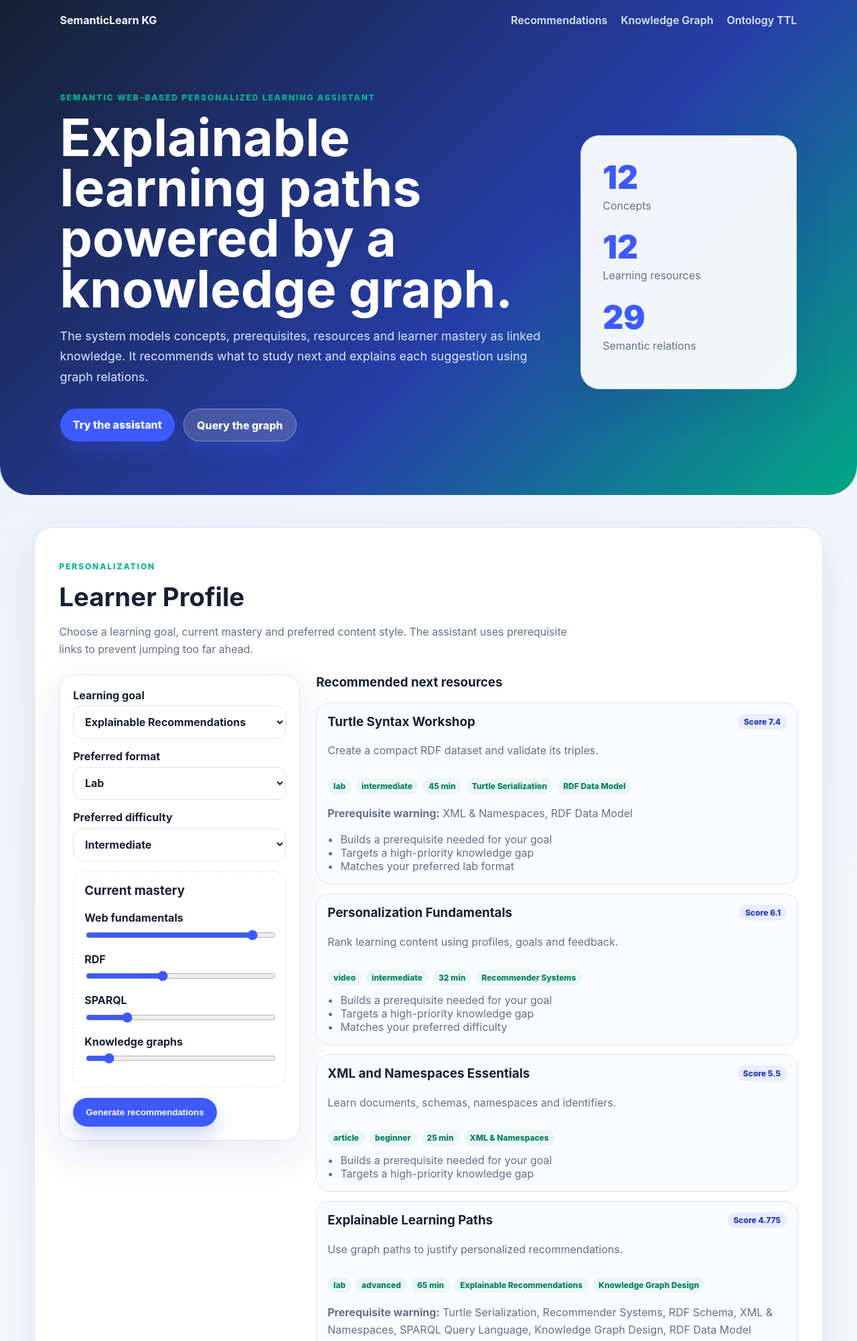
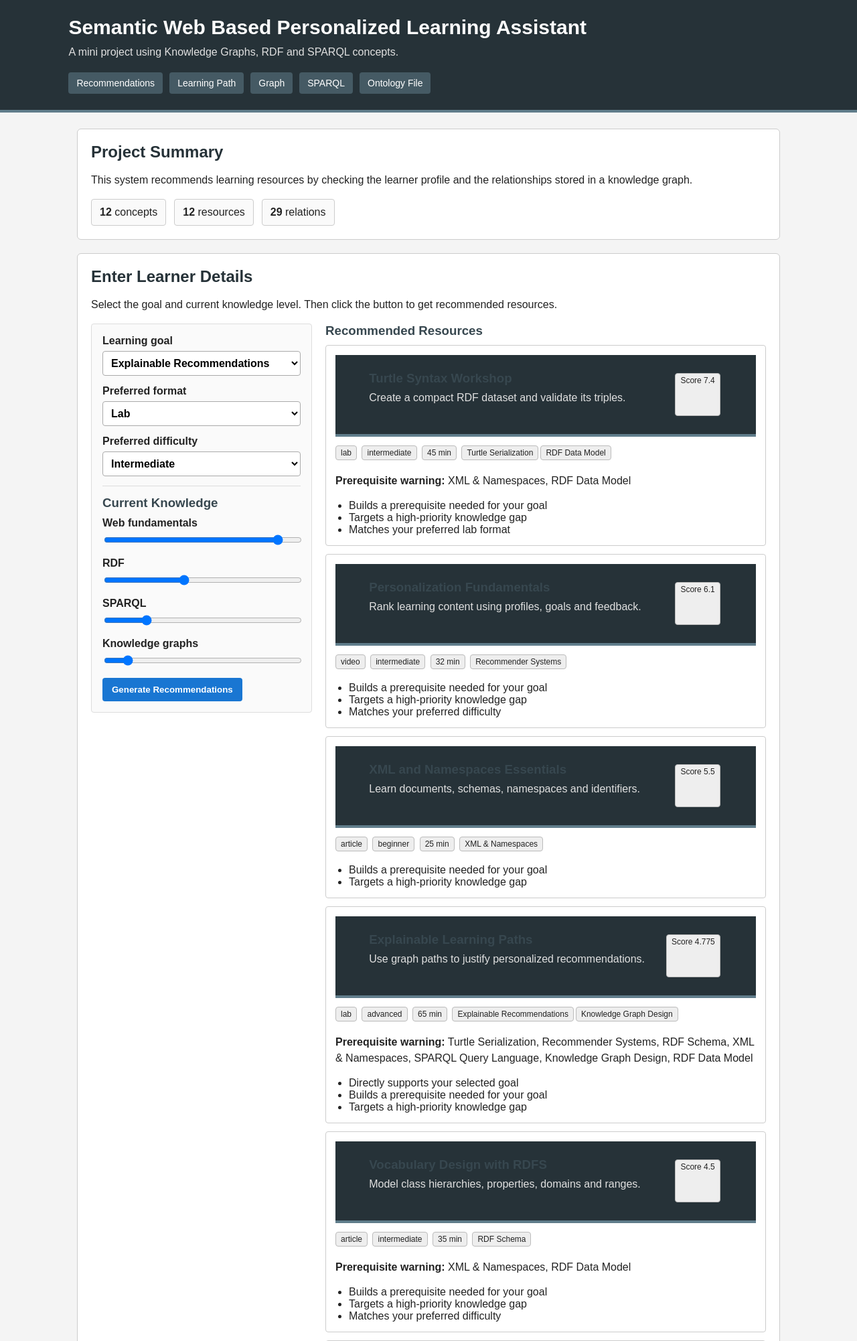
Before and after one commit to aaryan-purohit-2465/Web-Sematics-Project, a Flask app: page / in a window 1280 px wide. Shown: the top 2002 px of the page at 67% size. Run offline with Flask 3, Linux system fonts and the light colour scheme.

Commit message:
simpler UI for testing

```diff
--- a/static/style.css
+++ b/static/style.css
@@ -1,104 +1,252 @@
-:root {
-  color-scheme: light;
-  --bg: #f5f7fb;
-  --ink: #172033;
-  --muted: #62708a;
-  --brand: #3d5afe;
-  --brand-dark: #2237b8;
-  --card: #ffffff;
-  --line: #dce3f2;
-  --accent: #00b894;
+* {
+  box-sizing: border-box;
 }
 
-* { box-sizing: border-box; }
 body {
   margin: 0;
-  font-family: Inter, ui-sans-serif, system-ui, -apple-system, BlinkMacSystemFont, "Segoe UI", sans-serif;
-  color: var(--ink);
-  background: radial-gradient(circle at top left, #e8f1ff 0, transparent 35%), var(--bg);
+  font-family: Arial, Helvetica, sans-serif;
+  color: #222;
+  background: #f4f4f4;
 }
 
-a { color: inherit; text-decoration: none; }
+header {
+  background: #263238;
+  color: white;
+  padding: 24px 8%;
+  border-bottom: 4px solid #607d8b;
+}
+
+header h1 {
+  margin: 0 0 8px;
+  font-size: 30px;
+}
+
+header p {
+  margin: 0 0 18px;
+  color: #e0e0e0;
+}
+
 nav {
   display: flex;
-  gap: 1.25rem;
-  align-items: center;
-  padding: 1.25rem 7vw;
+  flex-wrap: wrap;
+  gap: 10px;
 }
-nav strong { margin-right: auto; }
-nav a { color: #dce6ff; font-weight: 600; }
 
-.hero {
+nav a {
   color: white;
-  background: linear-gradient(135deg, #172033 0%, #263ea8 58%, #00a884 100%);
-  border-bottom-left-radius: 44px;
-  border-bottom-right-radius: 44px;
+  text-decoration: none;
+  background: #455a64;
+  padding: 8px 12px;
+  border-radius: 4px;
+  font-size: 14px;
 }
-.hero-grid {
+
+main {
+  width: min(1050px, 92%);
+  margin: 24px auto 40px;
+}
+
+.box {
+  background: white;
+  border: 1px solid #ccc;
+  border-radius: 6px;
+  padding: 20px;
+  margin-bottom: 20px;
+}
+
+h2 {
+  margin: 0 0 10px;
+  color: #263238;
+  font-size: 24px;
+}
+
+h3 {
+  margin: 0 0 10px;
+  color: #37474f;
+}
+
+p {
+  line-height: 1.5;
+}
+
+.stats {
+  display: flex;
+  flex-wrap: wrap;
+  gap: 12px;
+  margin-top: 12px;
+}
+
+.stats span {
+  border: 1px solid #ccc;
+  background: #fafafa;
+  padding: 10px 12px;
+  border-radius: 4px;
+}
+
+.two-column {
   display: grid;
-  grid-template-columns: minmax(0, 1.5fr) minmax(260px, .65fr);
-  gap: 2rem;
-  padding: 4rem 7vw 5rem;
-  align-items: center;
+  grid-template-columns: 330px 1fr;
+  gap: 20px;
+  align-items: start;
 }
-.hero h1 { font-size: clamp(2.4rem, 6vw, 5rem); line-height: 0.98; margin: .4rem 0 1rem; max-width: 900px; }
-.lead { color: #dce6ff; max-width: 760px; font-size: 1.12rem; line-height: 1.7; }
-.eyebrow { text-transform: uppercase; letter-spacing: .16em; font-size: .75rem; font-weight: 800; color: var(--accent); }
-.actions { display: flex; gap: .8rem; flex-wrap: wrap; margin-top: 2rem; }
-.button {
-  display: inline-flex;
+
+form {
+  border: 1px solid #ddd;
+  background: #fafafa;
+  padding: 16px;
+  border-radius: 4px;
+}
+
+label {
+  display: block;
+  margin-bottom: 14px;
+  font-weight: bold;
+}
+
+select,
+textarea {
+  width: 100%;
+  margin-top: 6px;
+  border: 1px solid #aaa;
+  border-radius: 4px;
+  padding: 8px;
+  font: inherit;
+  background: white;
+}
+
+input[type="range"] {
+  width: 100%;
+  margin-top: 8px;
+}
+
+button {
   border: 0;
-  border-radius: 999px;
-  padding: .85rem 1.2rem;
+  background: #1976d2;
   color: white;
-  background: var(--brand);
-  font-weight: 800;
+  padding: 10px 14px;
+  border-radius: 4px;
   cursor: pointer;
-  box-shadow: 0 14px 28px rgba(61, 90, 254, .24);
+  font-weight: bold;
 }
-.button.secondary { background: rgba(255,255,255,.16); border: 1px solid rgba(255,255,255,.3); }
 
-.stats-card, .card, .panel {
-  background: rgba(255,255,255,.94);
-  border: 1px solid var(--line);
-  box-shadow: 0 20px 60px rgba(23, 32, 51, .08);
+button:hover,
+nav a:hover {
+  opacity: 0.9;
 }
-.stats-card { color: var(--ink); border-radius: 28px; padding: 2rem; }
-.stats-card span { font-size: 3rem; font-weight: 900; color: var(--brand); }
-.stats-card p { margin: 0 0 1.2rem; color: var(--muted); }
 
-main { width: min(1180px, 92vw); margin: 3rem auto 5rem; }
-.panel { border-radius: 28px; padding: clamp(1.25rem, 4vw, 2.25rem); margin-bottom: 1.5rem; }
-.section-heading { max-width: 760px; margin-bottom: 1.5rem; }
-h2 { margin: .1rem 0 .5rem; font-size: clamp(1.8rem, 3vw, 2.7rem); }
-h3 { margin-top: 0; }
-p { color: var(--muted); line-height: 1.65; }
-.profile-grid { display: grid; grid-template-columns: 360px 1fr; gap: 1.5rem; align-items: start; }
-.card { border-radius: 22px; padding: 1.25rem; }
-label { display: grid; gap: .35rem; margin-bottom: 1rem; font-weight: 750; }
-select, textarea, input[type="search"] {
-  width: 100%; border: 1px solid var(--line); border-radius: 14px; padding: .8rem; font: inherit; background: white; color: var(--ink);
+.mastery-box {
+  border-top: 1px solid #ddd;
+  margin-top: 10px;
+  padding-top: 14px;
 }
-input[type="range"] { width: 100%; accent-color: var(--brand); }
-.mastery-box { padding: 1rem; border: 1px dashed var(--line); border-radius: 18px; margin-bottom: 1rem; }
-.result-list { display: grid; gap: .9rem; }
-.resource-card { border: 1px solid var(--line); border-radius: 20px; padding: 1rem; background: #fbfcff; }
-.resource-card header { display: flex; justify-content: space-between; gap: 1rem; align-items: start; }
-.pill { border-radius: 999px; padding: .25rem .55rem; font-size: .75rem; background: #e9edff; color: var(--brand-dark); font-weight: 800; white-space: nowrap; }
-.tags { display: flex; flex-wrap: wrap; gap: .4rem; margin: .75rem 0; }
-.tag { background: #eaf8f4; color: #087c65; border-radius: 999px; padding: .25rem .55rem; font-size: .75rem; font-weight: 800; }
-.reasons { margin: .75rem 0 0; padding-left: 1.2rem; color: var(--muted); }
-.split { display: grid; grid-template-columns: .75fr 1.25fr; gap: 2rem; align-items: start; }
-.path-list { list-style: none; counter-reset: step; padding: 0; margin: 0; display: grid; gap: .7rem; }
-.path-list li { counter-increment: step; background: #fbfcff; border: 1px solid var(--line); border-radius: 18px; padding: 1rem 1rem 1rem 3.25rem; position: relative; }
-.path-list li::before { content: counter(step); position: absolute; left: 1rem; top: 1rem; width: 1.5rem; height: 1.5rem; border-radius: 50%; background: var(--brand); color: white; display: grid; place-items: center; font-weight: 900; }
-.graph-canvas { min-height: 420px; border-radius: 22px; border: 1px solid var(--line); background: linear-gradient(180deg, #fbfcff, #f3f7ff); position: relative; overflow: hidden; }
-.node { position: absolute; transform: translate(-50%, -50%); padding: .45rem .65rem; border-radius: 999px; background: white; border: 2px solid var(--brand); box-shadow: 0 10px 25px rgba(23,32,51,.12); font-size: .82rem; font-weight: 800; max-width: 155px; text-align: center; }
-.edge { position: absolute; height: 2px; background: #a9b7d8; transform-origin: left center; }
-textarea { min-height: 180px; font-family: "Cascadia Code", Consolas, monospace; line-height: 1.45; }
-pre { min-height: 100px; overflow: auto; padding: 1rem; border-radius: 18px; background: #10172a; color: #d8f8ee; }
 
-@media (max-width: 850px) {
-  nav { flex-wrap: wrap; }
-  .hero-grid, .profile-grid, .split { grid-template-columns: 1fr; }
+.result-list {
+  display: grid;
+  gap: 12px;
 }
+
+.resource-card {
+  border: 1px solid #ccc;
+  background: #fff;
+  padding: 14px;
+  border-radius: 4px;
+}
+
+.resource-card header {
+  display: flex;
+  justify-content: space-between;
+  gap: 12px;
+}
+
+.resource-card h3 {
+  margin-bottom: 6px;
+}
+
+.pill,
+.tag {
+  display: inline-block;
+  border: 1px solid #bbb;
+  background: #eee;
+  color: #222;
+  padding: 3px 7px;
+  border-radius: 4px;
+  font-size: 12px;
+  margin: 3px 3px 3px 0;
+  white-space: nowrap;
+}
+
+.tags {
+  margin: 10px 0;
+}
+
+.reasons {
+  margin-bottom: 0;
+  padding-left: 20px;
+}
+
+.path-list {
+  margin-bottom: 0;
+}
+
+.path-list li {
+  margin-bottom: 10px;
+  padding: 10px;
+  border: 1px solid #ddd;
+  background: #fafafa;
+  border-radius: 4px;
+}
+
+.path-list p {
+  margin: 4px 0 0;
+}
+
+.graph-canvas {
+  height: 420px;
+  border: 1px solid #aaa;
+  background: #fafafa;
+  position: relative;
+  overflow: hidden;
+}
+
+.node {
+  position: absolute;
+  transform: translate(-50%, -50%);
+  padding: 6px 8px;
+  border-radius: 4px;
+  background: white;
+  border: 1px solid #1976d2;
+  font-size: 12px;
+  max-width: 150px;
+  text-align: center;
+}
+
+.edge {
+  position: absolute;
+  height: 1px;
+  background: #777;
+  transform-origin: left center;
+}
+
+textarea {
+  min-height: 180px;
+  font-family: Consolas, monospace;
+}
+
+pre {
+  min-height: 90px;
+  overflow: auto;
+  padding: 12px;
+  border: 1px solid #ccc;
+  background: #f7f7f7;
+  border-radius: 4px;
+}
+
+@media (max-width: 800px) {
+  .two-column {
+    grid-template-columns: 1fr;
+  }
+
+  header h1 {
+    font-size: 24px;
+  }
+}
--- a/templates/index.html
+++ b/templates/index.html
@@ -7,40 +7,35 @@
   <link rel="stylesheet" href="{{ url_for('static', filename='style.css') }}">
 </head>
 <body>
-  <header class="hero">
+  <header>
+    <h1>Semantic Web Based Personalized Learning Assistant</h1>
+    <p>A mini project using Knowledge Graphs, RDF and SPARQL concepts.</p>
     <nav>
-      <strong>SemanticLearn KG</strong>
       <a href="#recommend">Recommendations</a>
-      <a href="#graph">Knowledge Graph</a>
-      <a href="/ontology">Ontology TTL</a>
+      <a href="#path-section">Learning Path</a>
+      <a href="#graph">Graph</a>
+      <a href="#sparql">SPARQL</a>
+      <a href="/ontology">Ontology File</a>
     </nav>
-    <section class="hero-grid">
-      <div>
-        <p class="eyebrow">Semantic Web-Based Personalized Learning Assistant</p>
-        <h1>Explainable learning paths powered by a knowledge graph.</h1>
-        <p class="lead">The system models concepts, prerequisites, resources and learner mastery as linked knowledge. It recommends what to study next and explains each suggestion using graph relations.</p>
-        <div class="actions">
-          <a class="button" href="#recommend">Try the assistant</a>
-          <a class="button secondary" href="#sparql">Query the graph</a>
-        </div>
-      </div>
-      <div class="stats-card">
-        <span>{{ overview.concepts }}</span><p>Concepts</p>
-        <span>{{ overview.resources }}</span><p>Learning resources</p>
-        <span>{{ overview.relations }}</span><p>Semantic relations</p>
-      </div>
-    </section>
   </header>
 
   <main>
-    <section class="panel" id="recommend">
-      <div class="section-heading">
-        <p class="eyebrow">Personalization</p>
-        <h2>Learner Profile</h2>
-        <p>Choose a learning goal, current mastery and preferred content style. The assistant uses prerequisite links to prevent jumping too far ahead.</p>
+    <section class="box">
+      <h2>Project Summary</h2>
+      <p>This system recommends learning resources by checking the learner profile and the relationships stored in a knowledge graph.</p>
+      <div class="stats">
+        <span><strong>{{ overview.concepts }}</strong> concepts</span>
+        <span><strong>{{ overview.resources }}</strong> resources</span>
+        <span><strong>{{ overview.relations }}</strong> relations</span>
       </div>
-      <div class="profile-grid">
-        <form id="profile-form" class="card form-card">
+    </section>
+
+    <section class="box" id="recommend">
+      <h2>Enter Learner Details</h2>
+      <p>Select the goal and current knowledge level. Then click the button to get recommended resources.</p>
+
+      <div class="two-column">
+        <form id="profile-form">
           <label>Learning goal
             <select id="goal">
               {% for concept in concepts %}
@@ -64,46 +59,40 @@
               <option value="advanced">Advanced</option>
             </select>
           </label>
+
           <div class="mastery-box">
-            <h3>Current mastery</h3>
+            <h3>Current Knowledge</h3>
             <label>Web fundamentals <input type="range" data-concept="web-basics" min="0" max="1" step="0.1" value="0.9"></label>
             <label>RDF <input type="range" data-concept="rdf" min="0" max="1" step="0.1" value="0.4"></label>
             <label>SPARQL <input type="range" data-concept="sparql" min="0" max="1" step="0.1" value="0.2"></label>
             <label>Knowledge graphs <input type="range" data-concept="knowledge-graphs" min="0" max="1" step="0.1" value="0.1"></label>
           </div>
-          <button class="button" type="submit">Generate recommendations</button>
+
+          <button type="submit">Generate Recommendations</button>
         </form>
+
         <div>
-          <h3>Recommended next resources</h3>
+          <h3>Recommended Resources</h3>
           <div id="recommendations" class="result-list"></div>
         </div>
       </div>
     </section>
 
-    <section class="panel split">
-      <div>
-        <p class="eyebrow">Adaptive sequencing</p>
-        <h2>Learning Path</h2>
-        <p>The generated path orders prerequisites before the target concept and skips concepts the learner has already mastered.</p>
-      </div>
+    <section class="box" id="path-section">
+      <h2>Learning Path</h2>
+      <p>The path shows the concepts to study in order, starting from prerequisites.</p>
       <ol id="path" class="path-list"></ol>
     </section>
 
-    <section class="panel" id="graph">
-      <div class="section-heading">
-        <p class="eyebrow">Knowledge graph</p>
-        <h2>Concept Prerequisite Network</h2>
-        <p>Each node is a concept. Arrows show prerequisite direction from required knowledge to advanced outcomes.</p>
-      </div>
+    <section class="box" id="graph">
+      <h2>Knowledge Graph View</h2>
+      <p>Nodes represent concepts. Lines show prerequisite relationships between topics.</p>
       <div id="graph-canvas" class="graph-canvas"></div>
     </section>
 
-    <section class="panel" id="sparql">
-      <div class="section-heading">
-        <p class="eyebrow">Semantic web</p>
-        <h2>SPARQL Explorer</h2>
-        <p>Install the requirements to run live SPARQL over <code>ontology.ttl</code>. A starter query is provided for demonstration.</p>
-      </div>
+    <section class="box" id="sparql">
+      <h2>SPARQL Query</h2>
+      <p>This section is for testing queries on the ontology file.</p>
       <textarea id="sparql-query" spellcheck="false">PREFIX learn: &lt;https://example.org/learn#&gt;
 PREFIX rdfs: &lt;http://www.w3.org/2000/01/rdf-schema#&gt;
 
@@ -112,7 +101,7 @@ SELECT ?resource ?title ?concept WHERE {
             rdfs:label ?title ;
             learn:teaches ?concept .
 }</textarea>
-      <button id="run-sparql" class="button">Run SPARQL</button>
+      <button id="run-sparql">Run SPARQL</button>
       <pre id="sparql-output"></pre>
     </section>
   </main>
```
